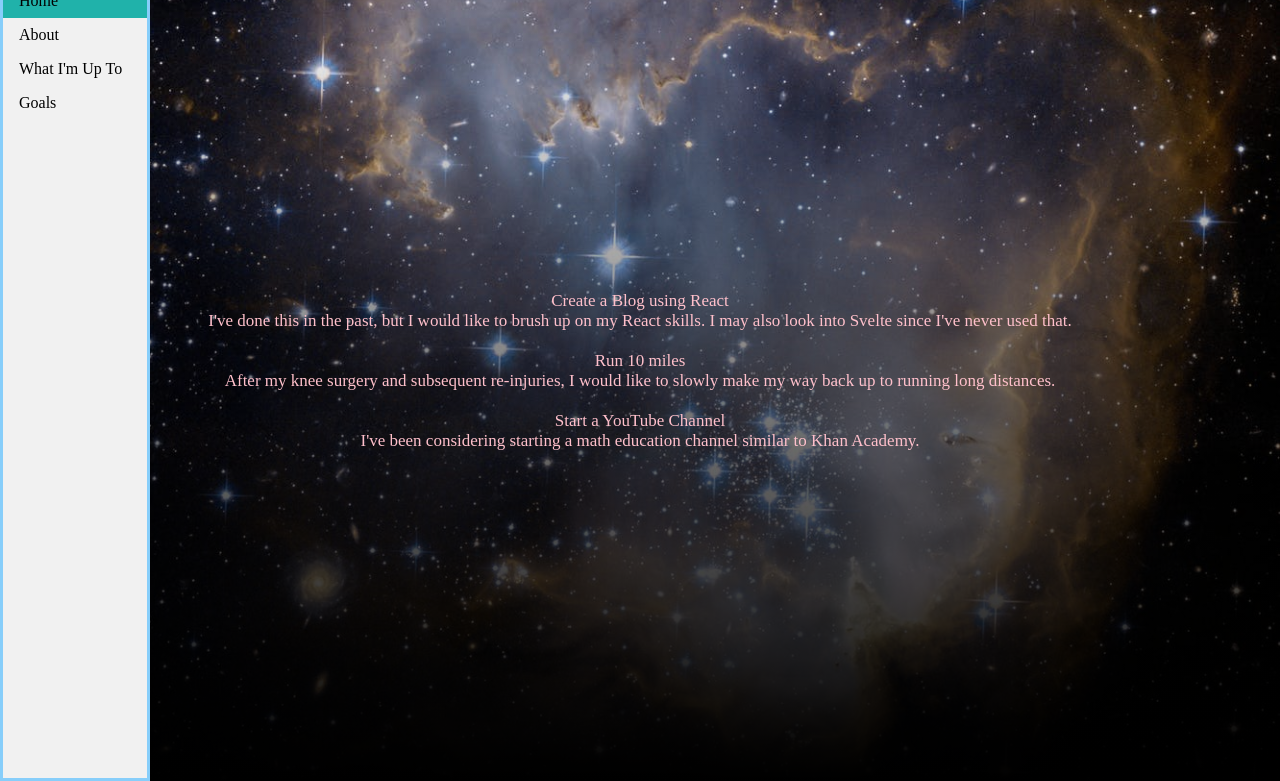
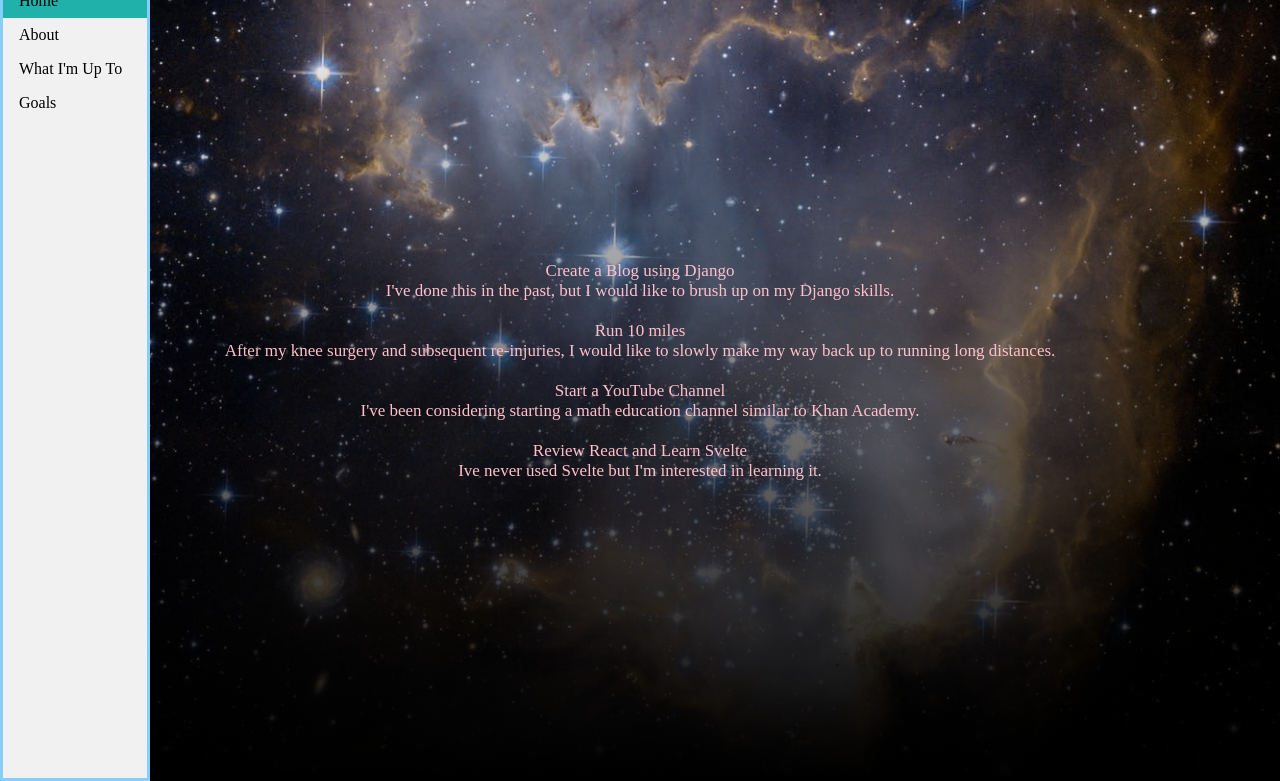
Before and after one commit to cmerino15/demo1, a plain HTML site: page goals.html in a window 1280 px wide. Shown: the part 73-854 px from the top of the page. Drawn offline with Linux system fonts and the light colour scheme.

Commit message:
Update goals.html

```diff
--- a/goals.html
+++ b/goals.html
@@ -28,9 +28,9 @@
     <div class="goals">
       <div>
         <ul>
-          <li>Create a Blog using React</li>
-          I've done this in the past, but I would like to brush up on my React
-          skills. I may also look into Svelte since I've never used that.
+          <li>Create a Blog using Django</li>
+          I've done this in the past, but I would like to brush up on my Django
+          skills.
           <br />
           <br />
           <li>Run 10 miles</li>
@@ -43,6 +43,10 @@
           Khan Academy.
           <br />
           <br />
+          <li>Review React and Learn Svelte</li>
+          Ive never used Svelte but I'm interested in learning it.
+          <br />
+          <br />
         </ul>
       </div>
     </div>
```
